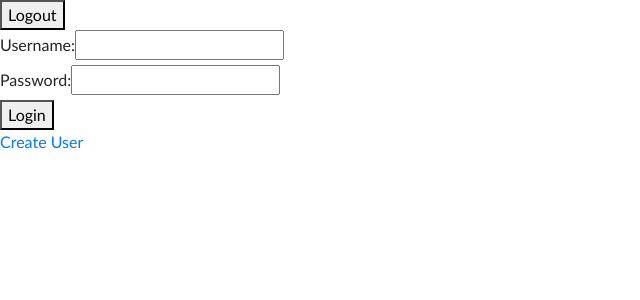
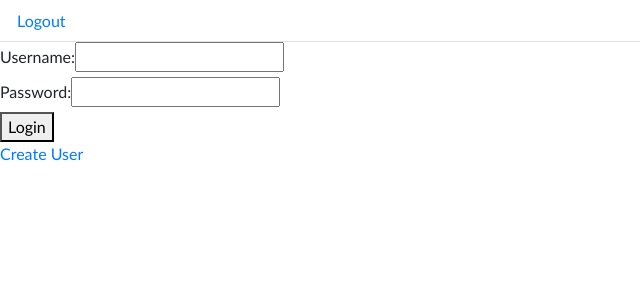
Before and after one commit to BCA-SDB-2022-Tickets-Team/tickets-system, a React (Create React App) app in the folder client/: page / in a window 1280 px wide. Shown: the top 300 px of the page, without its empty margins (0-640 px from the left). Built offline with nearby package versions, Linux system fonts and the light colour scheme.

Commit message:
moved auth back into app.js, set up a global context to facilitate more secure logging out, added a global Nav element to App.js

```diff
--- a/client/src/App.js
+++ b/client/src/App.js
@@ -1,24 +1,77 @@
-import React, { useState, useEffect } from 'react'
+import React, { useState, useEffect, createContext, useContext } from 'react'
+import { Nav, NavItem, NavLink } from 'reactstrap';
+import { Link, useNavigate } from 'react-router-dom';
 import './App.css';
 import Router from './router';
 
+export const LoginContext = createContext()
 
+function GlobalNav() {
+  const {logoutAndClearSession} = useContext(LoginContext)
+  const navigate = useNavigate()
+  const logout = (e) => {
+    e.preventDefault()
+    logoutAndClearSession()
+    navigate('/')
+  }
+  return (
+    <Nav tabs>
+      <NavItem>
+        <NavLink
+          onClick={logout}
+          href="#"
+        >
+          Logout
+        </NavLink>
+      </NavItem>
+    </Nav>
+  )
+}
 
 
 function App() {
+  const [sessionToken, setSessionToken] = useState(undefined)
+  const [sessionRole, setSessionRole] = useState(undefined)
 
-  // Logout functionality
-  const logout = () => {
-    localStorage.clear()
+  useEffect(() => {
+    if (localStorage.getItem("token")) {
+      setSessionToken(localStorage.getItem("token"))
+    } else {
+      setSessionToken(undefined)
+    }
+    if (localStorage.getItem("role")) {
+      setSessionRole(localStorage.getItem("role"))
+    } else {
+      setSessionRole(undefined)
+    }
+  })
+
+  const updateLocalStorageToken = newToken => {
+    localStorage.setItem("token", newToken)
+    setSessionToken(newToken)
   }
 
+  const updateLocalStorageRole = newRoleId => {
+    localStorage.setItem("role", newRoleId)
+    setSessionRole(newRoleId)
+  }
+
+  const logoutAndClearSession = () => {
+    localStorage.clear()
+    setSessionRole(undefined)
+    setSessionToken(undefined)
+  }
   return (
-    <>
-      <nav>
-        <button onClick={logout}>Logout</button>
-      </nav>
+    <LoginContext.Provider value={{
+      sessionToken,
+      sessionRole,
+      updateLocalStorageToken,
+      updateLocalStorageRole,
+      logoutAndClearSession
+    }}>
+      <GlobalNav />
       <Router />
-    </>
+    </LoginContext.Provider>
   );
 }
 
--- a/client/src/components/Login/Login.jsx
+++ b/client/src/components/Login/Login.jsx
@@ -1,10 +1,11 @@
-import React, { useState } from 'react'
-import { Link} from 'react-router-dom'
+import React, { useState, useContext } from 'react'
+import { Link } from 'react-router-dom'
+import { LoginContext } from '../../App'
 import './Login.css'
 
 
-function Login(props) {
-
+function Login() {
+    const { updateLocalStorageRole, updateLocalStorageToken } = useContext(LoginContext)
     // useState variables for username and password
     const [email, setEmail] = useState("")
     const [password, setPassword] = useState("")
@@ -38,8 +39,8 @@ function Login(props) {
             } else {
                 console.log('yay! good login!')
                 const resData = await res.json()
-                props.updateLocalStorageToken(resData.token)
-                props.updateLocalStorageRole(resData.userRole)
+                updateLocalStorageToken(resData.token)
+                updateLocalStorageRole(resData.userRole)
 
                 // ? example of authenticated request to the server
                 // const testRes = await fetch("http://localhost:4000/api/req/test", {
--- a/client/src/router.jsx
+++ b/client/src/router.jsx
@@ -1,20 +1,22 @@
-import React, { useEffect, useState } from 'react'
+import React, { useContext, useEffect, useState } from 'react'
 import { Route, Routes, Navigate, useLocation } from 'react-router-dom'
 import CreateUser from './components/CU/createuser';
 import Login from './components/Login/Login';
 import NewTicket from './components/NewTicket/NewTicket';
 import AllTickets from './components/AllTickets/AllTickets';
 import OneTicket from './components/OneTicket/OneTicket';
+import { LoginContext } from './App';
 
 //* THIS IS HOW TO AUTHENTICATE ROUTES *\\
 //this returns a "pass-through" component that takes:
   //? permittedRoles <Array>
-  //? sessionRole <String>
 //and compares them. If the comparison fails, it redirects to "/"
 function RequireAuth(props) {
-  let auth = props.permittedRoles.includes(props.sessionRole)
+  const {sessionRole} = useContext(LoginContext)
+  const [auth, setAuth] = useState(props.permittedRoles.includes(sessionRole))
+
   let location = useLocation()
-  console.log(`from RequireAuth, auth is: ${auth}, and permittedRole is: ${props.permittedRoles}` )
+  console.log(`from RequireAuth, sessionRole is: ${sessionRole}, and permittedRole is: ${props.permittedRoles}` )
 
   if(!auth){
     return <Navigate to="/" replace state={{from: location}}/>
@@ -39,43 +41,18 @@ function RequireAuth(props) {
 }
 
 function Router() {
-  const [sessionToken, setSessionToken] = useState(undefined)
-  const [sessionRole, setSessionRole] = useState(undefined)
+  const {sessionRole, sessionToken} = useContext(LoginContext)
   const [ticketID, setTicketID] = useState("")
 
-  useEffect(() => {
-    if (localStorage.getItem("token")) {
-      setSessionToken(localStorage.getItem("token"))
-    }
-    if (localStorage.getItem("role")) {
-      setSessionRole(localStorage.getItem("role"))
-    }
-  })
-
-  const updateLocalStorageToken = newToken => {
-    localStorage.setItem("token", newToken)
-    setSessionToken(newToken)
-  }
-
-  const updateLocalStorageRole = newRoleId => {
-    localStorage.setItem("role", newRoleId)
-    setSessionRole(newRoleId)
-  }
-
-
-  // Logout functionality
   return (
     <Routes >
-     <Route path="/" element={
-        <Login
-          updateLocalStorageToken={updateLocalStorageToken}
-          updateLocalStorageRole={updateLocalStorageRole}
-        />
+      <Route path="/"
+            element= {
+              <Login />
             }
       />
-       <Route
-          path="/createuser"
-          element={
+      <Route path="/createuser"
+            element= {
           <RequireAuth
             sessionRole={sessionRole}
             permittedRoles={["2", "4"]}
@@ -87,11 +64,21 @@ function Router() {
           </RequireAuth>
         }
       />
-      <Route path='/newticket' element={<NewTicket />} />
-      <Route path='/alltickets' element={<AllTickets setTicketID={setTicketID} />} />
-      <Route path='/oneticket' element={<OneTicket ticketID={ticketID} />} />
-
-
+      <Route path='/newticket'
+              element= {
+                <NewTicket />
+              }
+      />
+      <Route path='/alltickets'
+             element= {
+              <AllTickets setTicketID={setTicketID} />
+             }
+      />
+      <Route path='/oneticket'
+             element= {
+              <OneTicket ticketID={ticketID} />
+            }
+      />
     </Routes>
   )
 }
```
Lines whose indentation alone changed are shown as unchanged.
